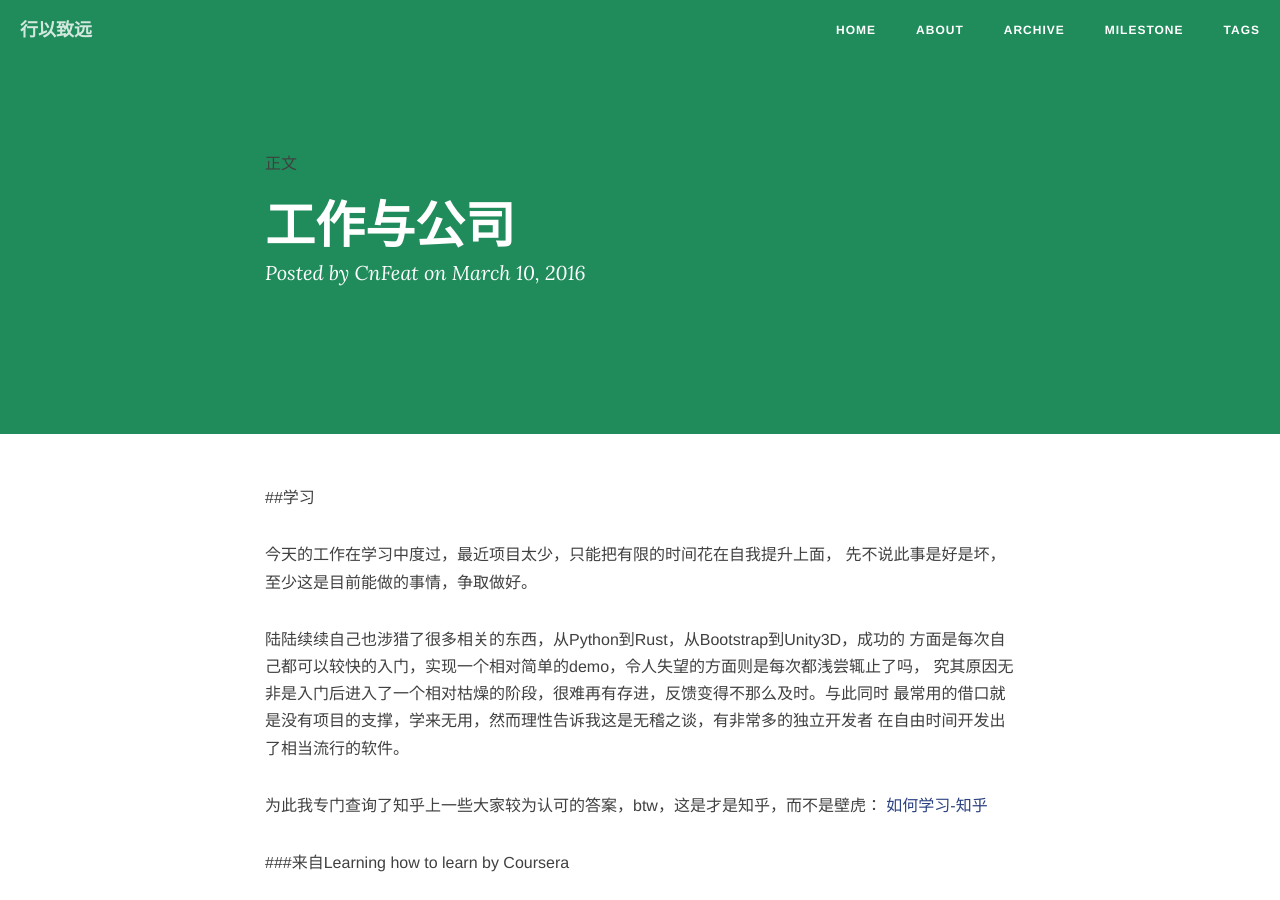
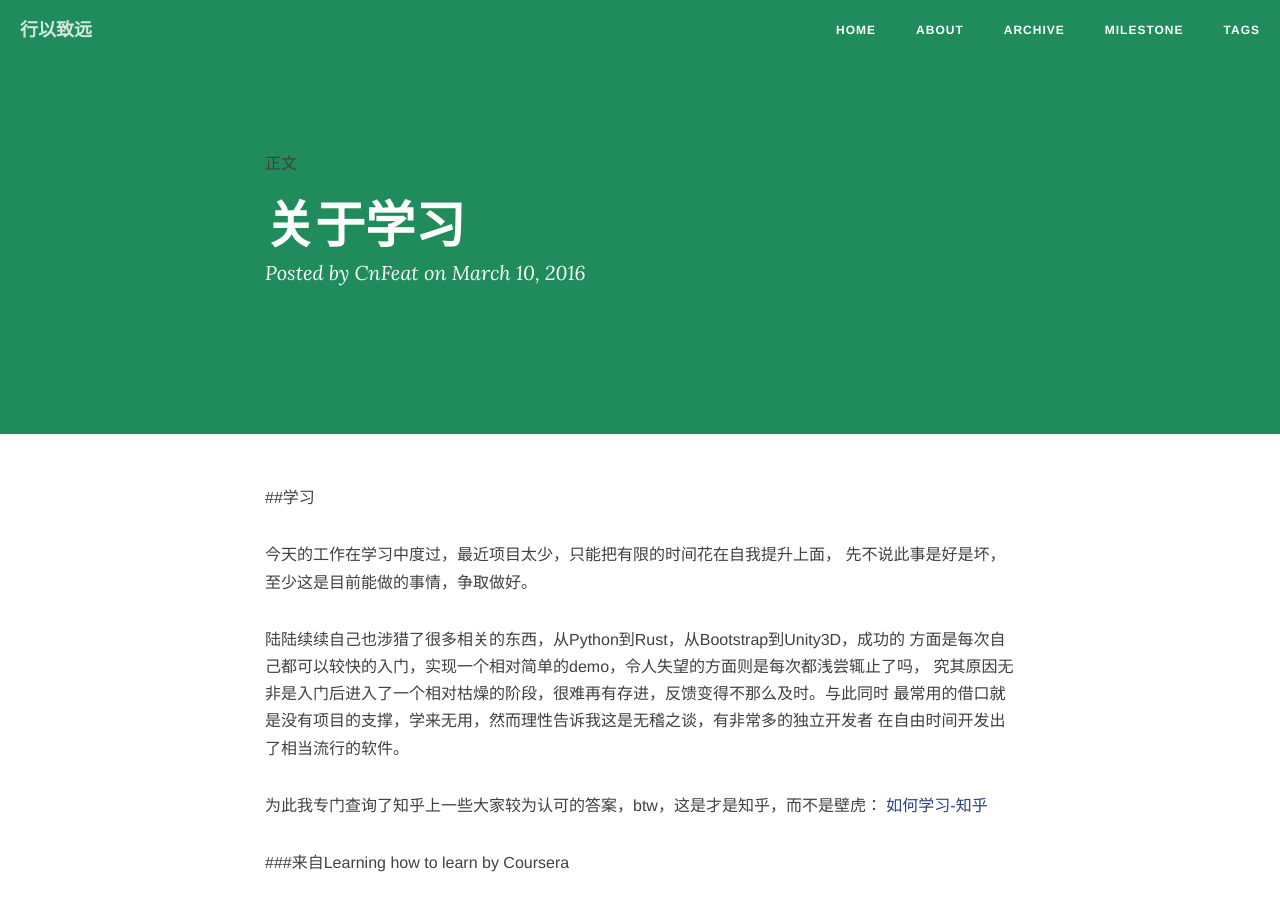
Before and after one commit to llluiop/llluiop.github.io, a Jekyll site: the page built from _posts/2016-03-10-learning.md, in a window 1280 px wide and 900 px high. Built offline with Jekyll 4.4.1, drawn with Linux system fonts in a browser that asks for light colours; nearby versions of some CDN libraries; comment, search, counter and statistics services are not loaded.

Commit message:
change title

```diff
--- a/_posts/2016-03-10-learning.md
+++ b/_posts/2016-03-10-learning.md
@@ -1,6 +1,6 @@
 ---
 layout: post
-title: 工作与公司
+title: 关于学习
 date: 2016-3-10
 categories: blog
 tags: [正文]
```
